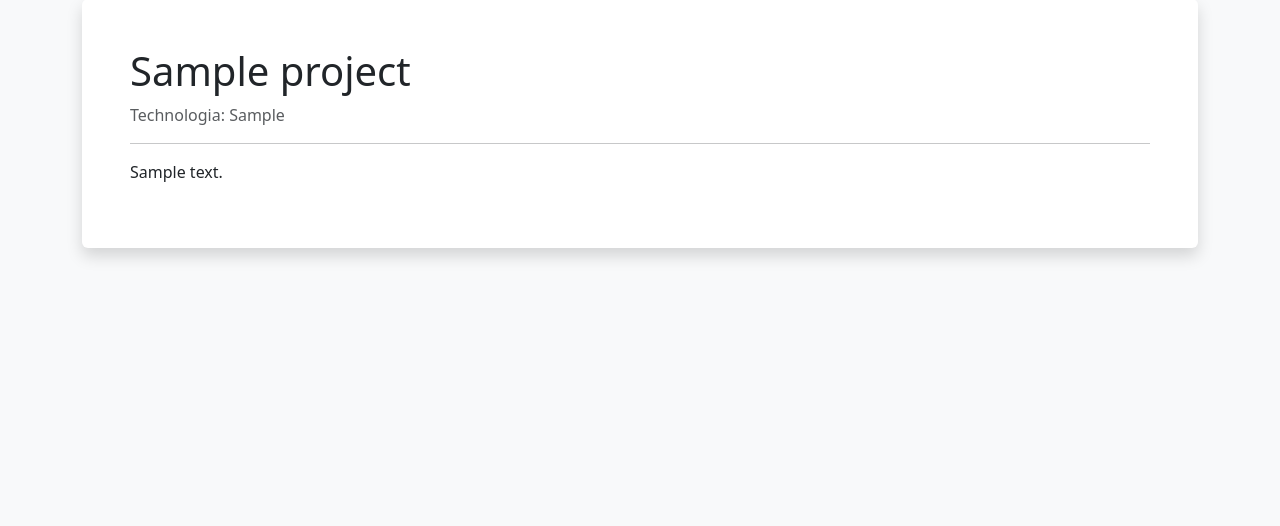
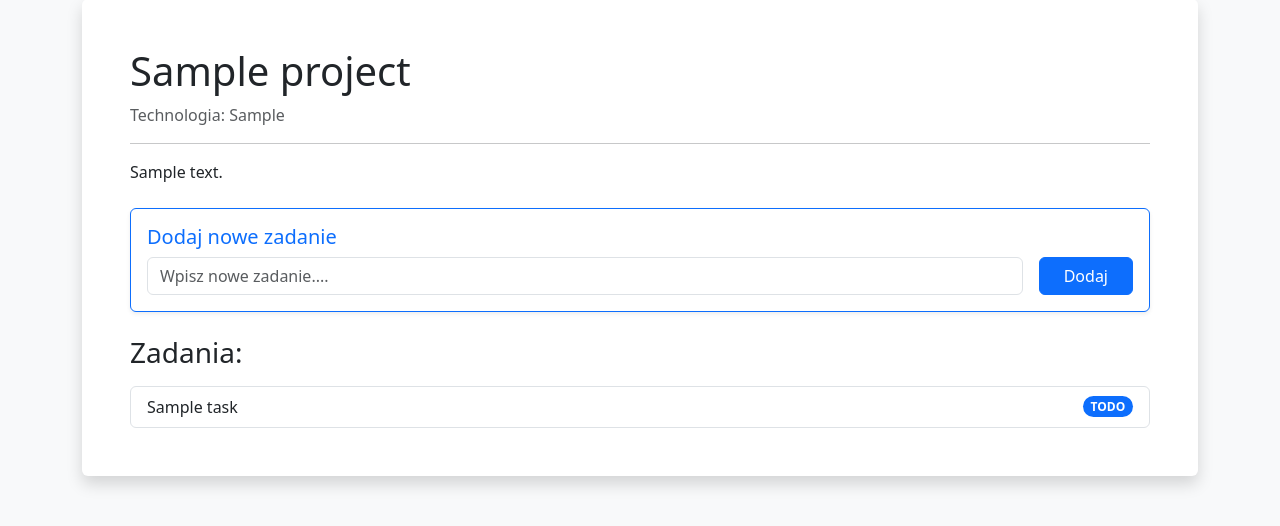
Before and after one commit to Kzaai/DevQuest-Django-Suite, a Django app: page /projects/1/ in a window 1280 px wide. Shown: the part 135-661 px from the top of the page. Run offline with Django 4.2, Linux system fonts and the light colour scheme; tables that the repository leaves empty hold one stand-in row (values such as "Sample post").

Commit message:
Interactive task creation implemented in project detail view

```diff
--- a/projects/templates/projects/project_detail.html
+++ b/projects/templates/projects/project_detail.html
@@ -18,6 +18,32 @@
             <p class="text-muted">Technologia: {{ project.technology }}</p>
             <hr>
             <p>{{ project.description }}</p>
+
+            <div class="card my-4 border-primary shadow-sm">
+                <div class="card-body">
+                    <h5 class="card-title text-primary">Dodaj nowe zadanie</h5>
+                    <form method="POST" class="row g-3">
+                        {% csrf_token %}
+                        <div class="col-auto flex-grow-1">
+                            {{ form.title }}
+                        </div>
+                        <div class="col-auto">
+                            <button type="submit" class="btn btn-primary px-4">Dodaj</button>
+                        </div>
+                    </form>
+                </div>
+            </div>
+            <h3 class="mt-4">Zadania:</h3>
+            <ul class="list-group mt-3">
+                {% for task in tasks %}
+                <li class="list-group-item d-flex justify-content-between align-items-center">
+                    {{ task.title }}
+                    <span class="badge bg-primary rounded-pill">{{ task.status }}</span>
+                </li>
+                {% empty %}
+                <li class="list-group-item text-muted">Brak zadań w tym projekcie.</li>
+                {% endfor %}
+            </ul>
         </div>
     </div>
 </body>
```
